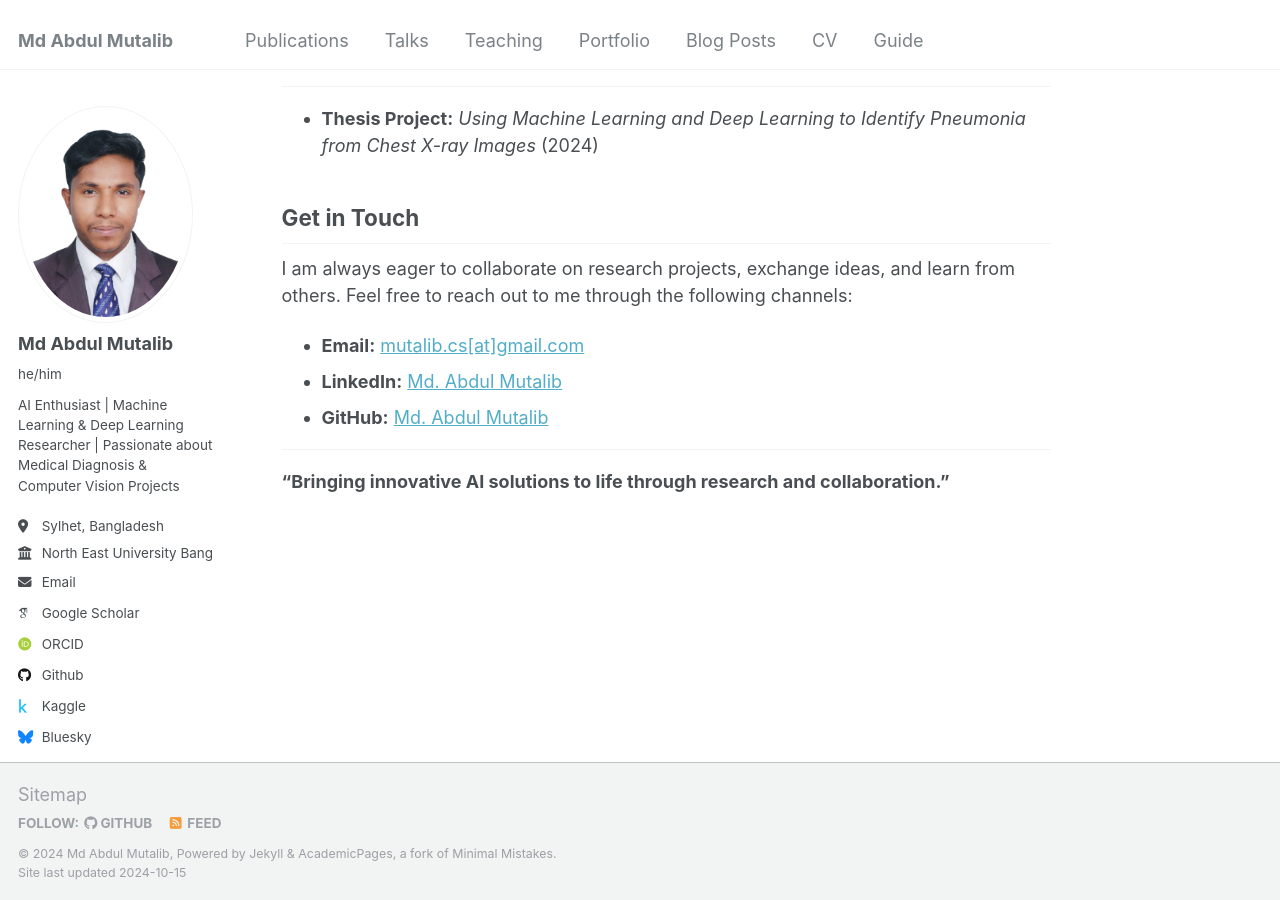
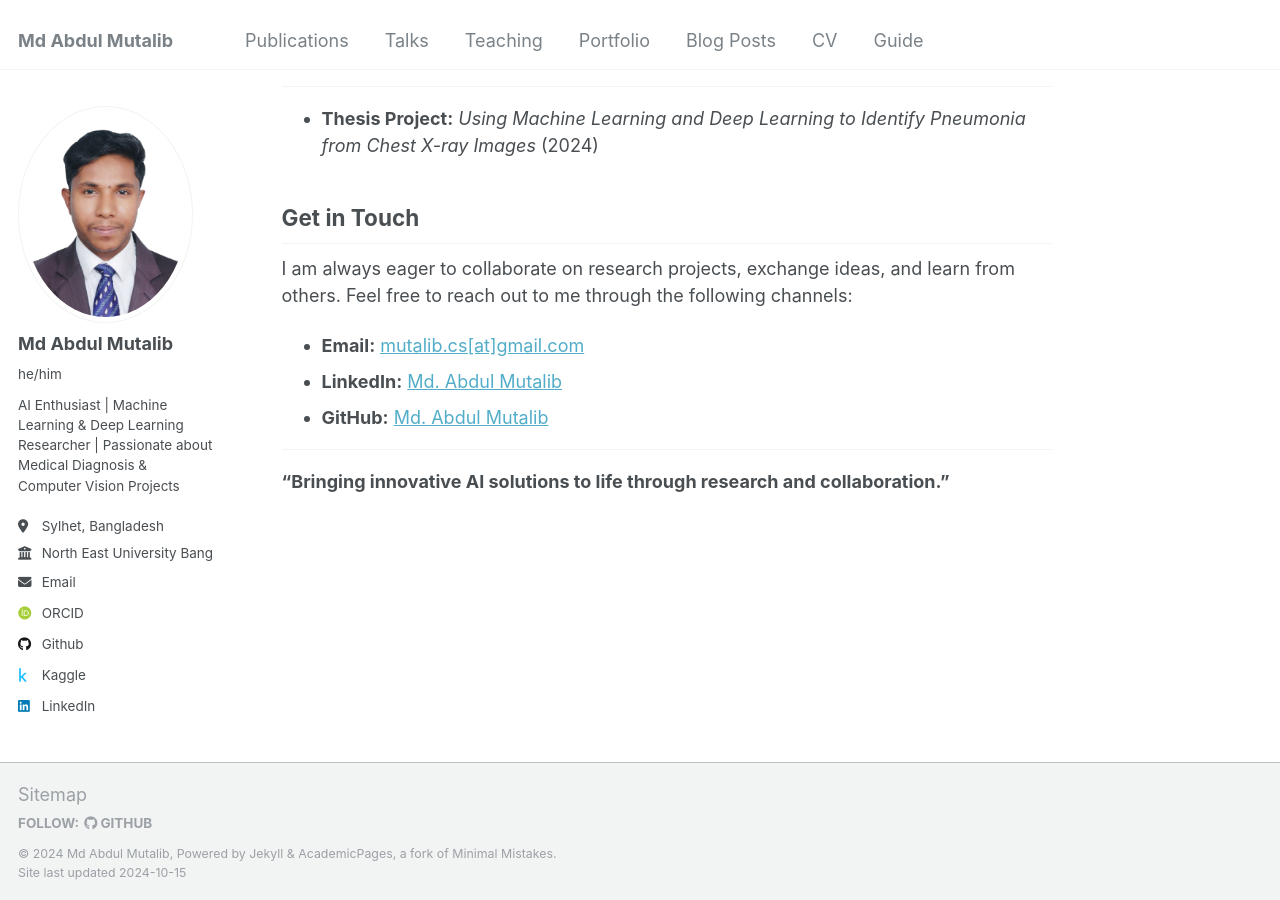
Before and after one commit to mutalibcs/mutalibcs.github.io, a Jekyll site: the page built from _pages/about.md, in a window 1280 px wide and 900 px high, scrolled down 1365 px. Built offline with Jekyll 4.4.1, drawn with Linux system fonts in a browser that asks for light colours; some web fonts are replaced.

Commit message:
footer updated

```diff
--- a/_config.yml
+++ b/_config.yml
@@ -34,7 +34,7 @@ author:
 
   # Academic websites
   arxiv            : # URL - Update with the correct link to your profile
-  googlescholar    : "https://scholar.google.com/citations?user=PS_CX0AAAAAJ"
+  googlescholar    : # "https://scholar.google.com/citations?user=PS_CX0AAAAAJ"
   impactstory      : # URL
   orcid            : "http://orcid.org/yourorcidurl"
   semantic         : # URL
@@ -50,7 +50,7 @@ author:
   stackoverflow    : # User number or user number and name (i.e., use "1" or "1/jeff-atwood")
 
   # Social media
-  bluesky          : "bsky.app" # Replace this with you Bluesky username
+  bluesky          : # "bsky.app" # Replace this with you Bluesky username
   facebook         : # Username
   flickr           : # Username
   foursquare       : # Username
@@ -118,7 +118,7 @@ staticman:
       options:
         format           : "iso8601" # "iso8601" (default), "timestamp-seconds", "timestamp-milliseconds"
 atom_feed:
-  hide                   : false     # change to true to hide the RSS feed in the footer
+  hide                   : true     # change to true to hide the RSS feed in the footer
   path                   : # blank (default) uses feed.xml
 
 
```
